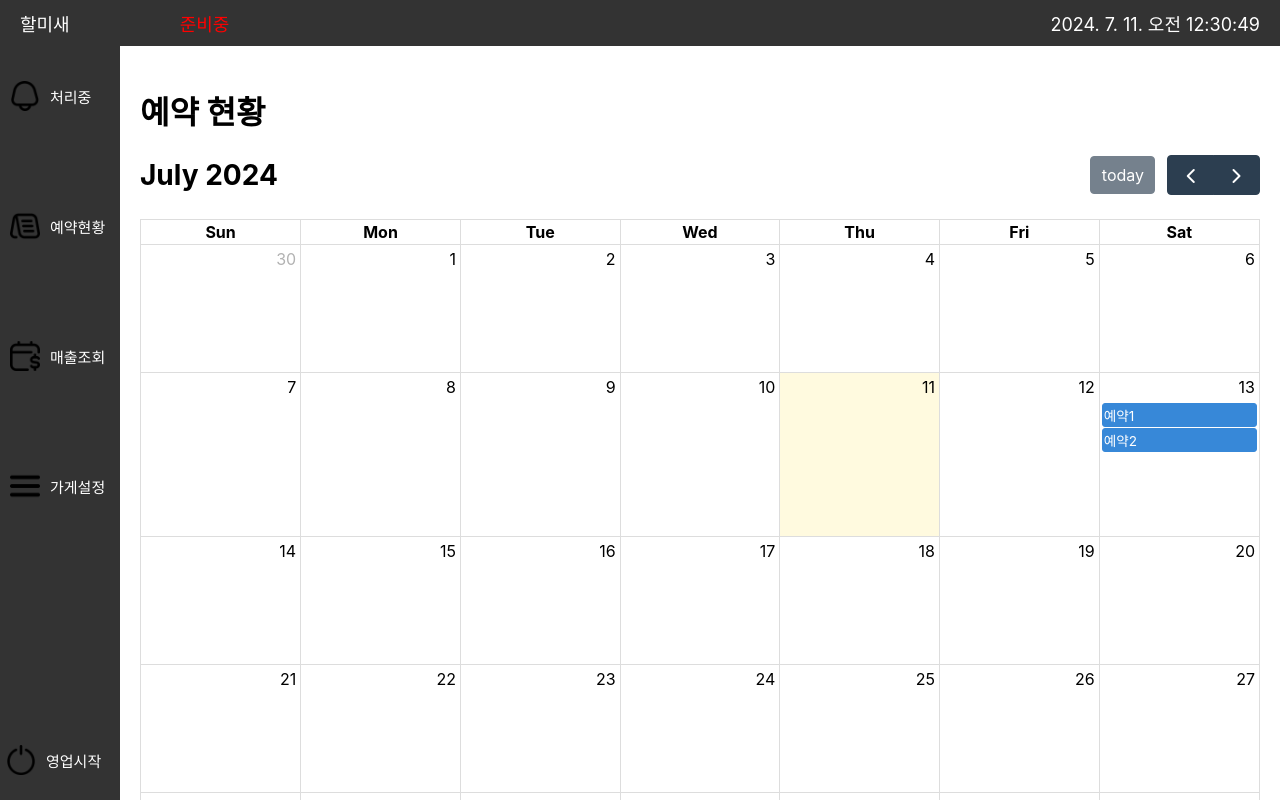
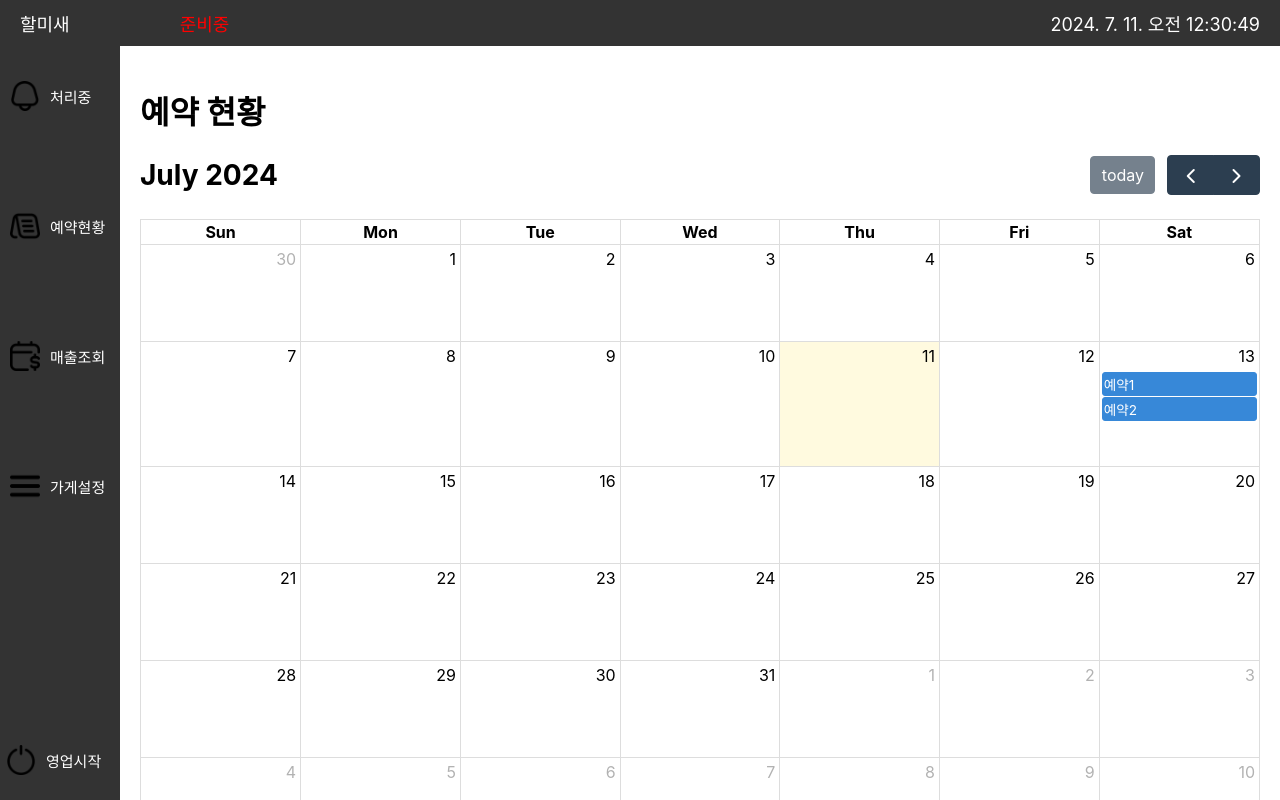
Before and after one commit to halmisae/FrontEnd-owner, a React (Create React App) app: page /reservation-status in a window 1280 px wide. Built offline with nearby package versions, Linux system fonts and the light colour scheme; the HTML template or start-up script is replaced by a standard one.

Commit message:
fixed calendar scale

```diff
--- a/src/components/ReservationStatus.jsx
+++ b/src/components/ReservationStatus.jsx
@@ -16,6 +16,8 @@ const ReservationStatus = () => {
                     {title: '예약1', date: '2024-07-13'},
                     {title: '예약2', date: '2024-07-13'}
                 ]}
+                height={700}
+                contentHeight={600}
             />
             </div>
         </div>
--- a/src/scss/ReservationStatus.css
+++ b/src/scss/ReservationStatus.css
@@ -1,4 +1,4 @@
 .calendar-container {
     width: 100%;
-    height: 300px;
+    height: 500px;
 }
```
